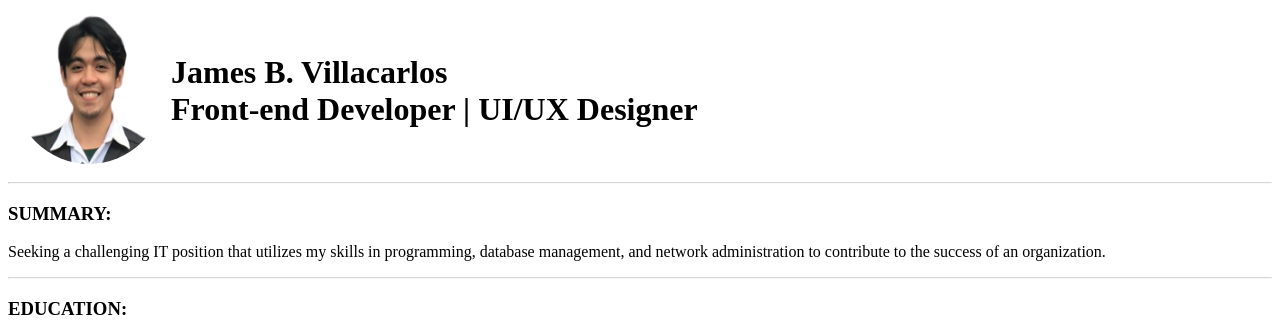
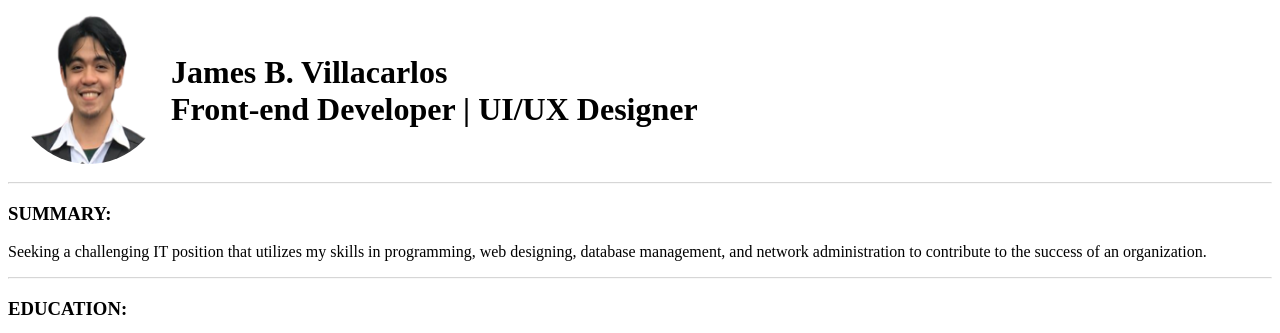
Before and after one commit to Jamezzz1996/htmlcv, a plain HTML site: page index.html in a window 1280 px wide. Shown: the top 333 px of the page. Drawn offline with Linux system fonts and the light colour scheme.

Commit message:
Update index.html

```diff
--- a/index.html
+++ b/index.html
@@ -25,7 +25,9 @@
     <hr />
 
     <h3>SUMMARY:</h3>
-    <p>Seeking a challenging IT position that utilizes my skills in programming, database management, and network administration to contribute to the success of an organization.</p>
+    <p>Seeking a challenging IT position that utilizes my skills in programming, web designing, database management, and network administration to contribute to the success of an organization.
+
+</p>
 
     <hr />
 
```
